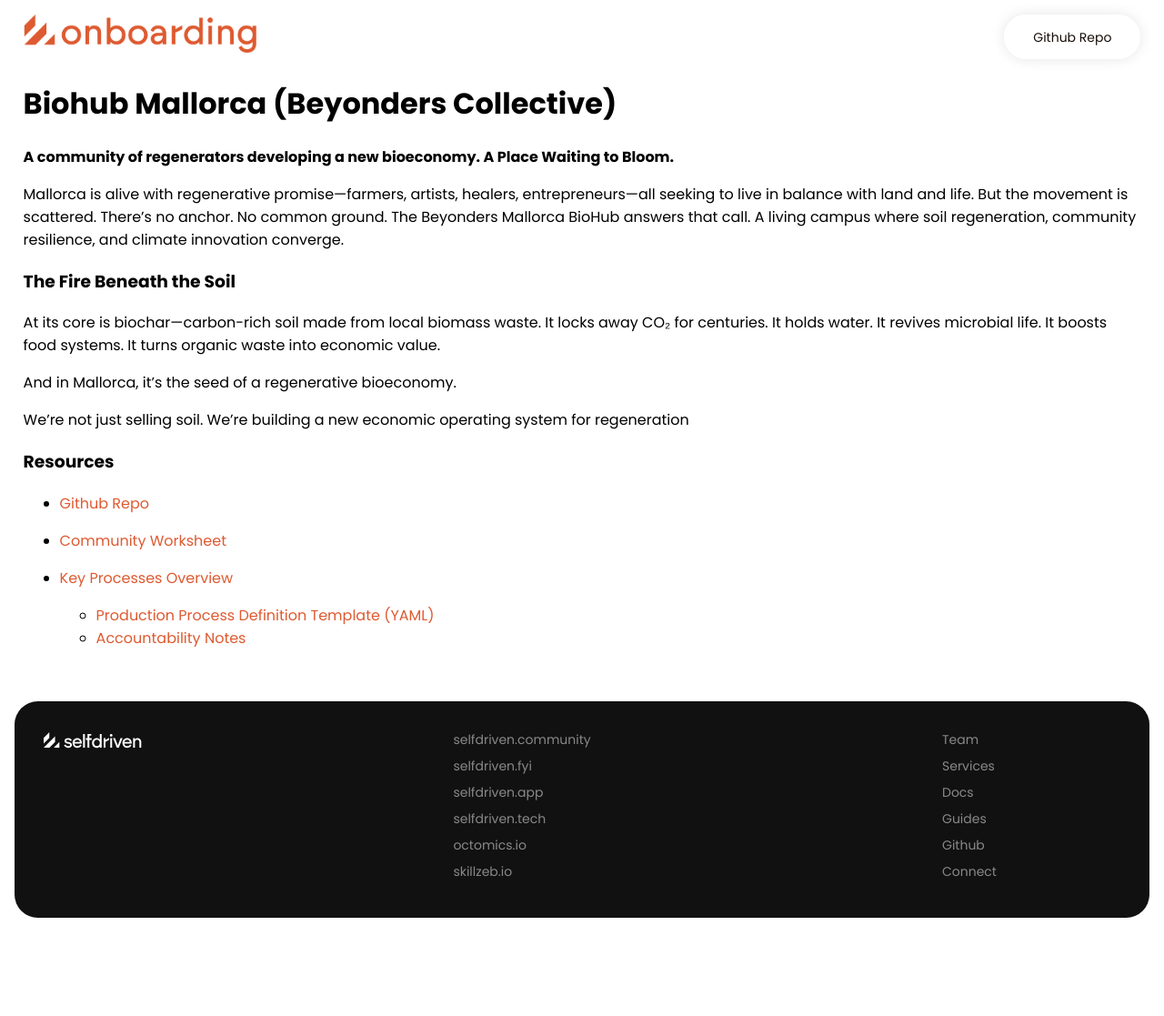
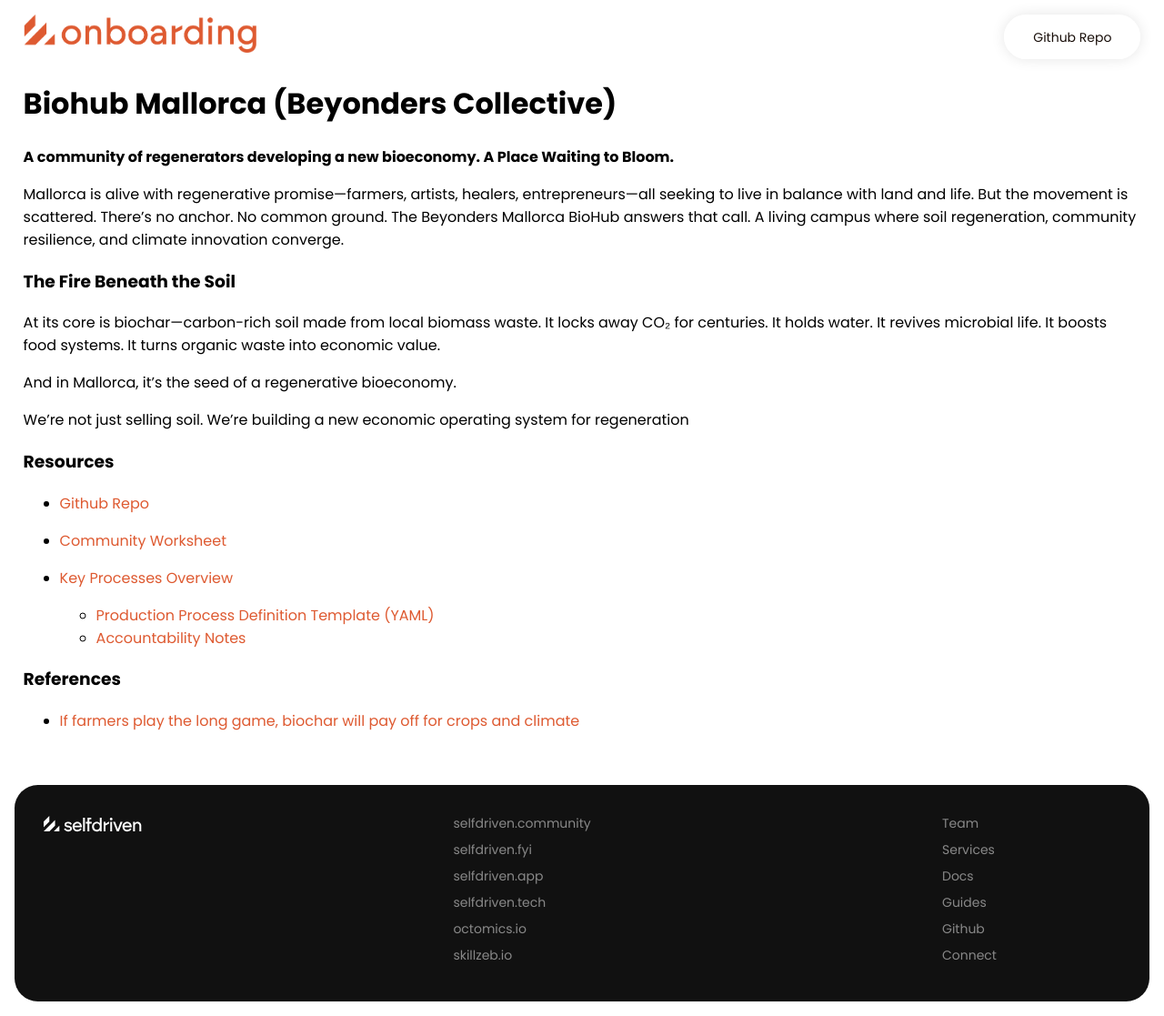
Before and after one commit to selfdriven-engagement/selfdriven-actuate, a Jekyll site: the page built from docs/pages/use-cases-biohub-mallorca.md, in a window 1280 px wide. Shown: the whole page at 91% size. Built offline with Jekyll 4.4.1, drawn with Linux system fonts in a browser that asks for light colours; before the commit the page ends 1025 px from its top, so only the background shows below that.

Commit message:
Update use-cases-biohub-mallorca.md

```diff
--- a/docs/pages/use-cases-biohub-mallorca.md
+++ b/docs/pages/use-cases-biohub-mallorca.md
@@ -29,3 +29,7 @@ operating system for regeneration
 - [Key Processes Overview](https://github.com/selfdriven-foundation/onboarding/tree/main/use-cases/beyonders-collective-biohub-mallorca/use-cases-biohub-mallorca-design-processes.md)
     - [Production Process Definition Template (YAML)](https://github.com/selfdriven-foundation/onboarding/blob/main/use-cases/beyonders-collective-biohub-mallorca/use-cases-biohub-mallorca-process-production.yaml)
     - [Accountability Notes](https://github.com/selfdriven-foundation/onboarding/blob/main/use-cases/beyonders-collective-biohub-mallorca/use-cases-biohub-mallorca-process-production-accountabilty.md)
+
+### References
+
+- [If farmers play the long game, biochar will pay off for crops and climate](https://www.anthropocenemagazine.org/2025/08/if-farmers-play-the-long-game-biochar-will-pay-off-for-crops-and-climate/)
```
